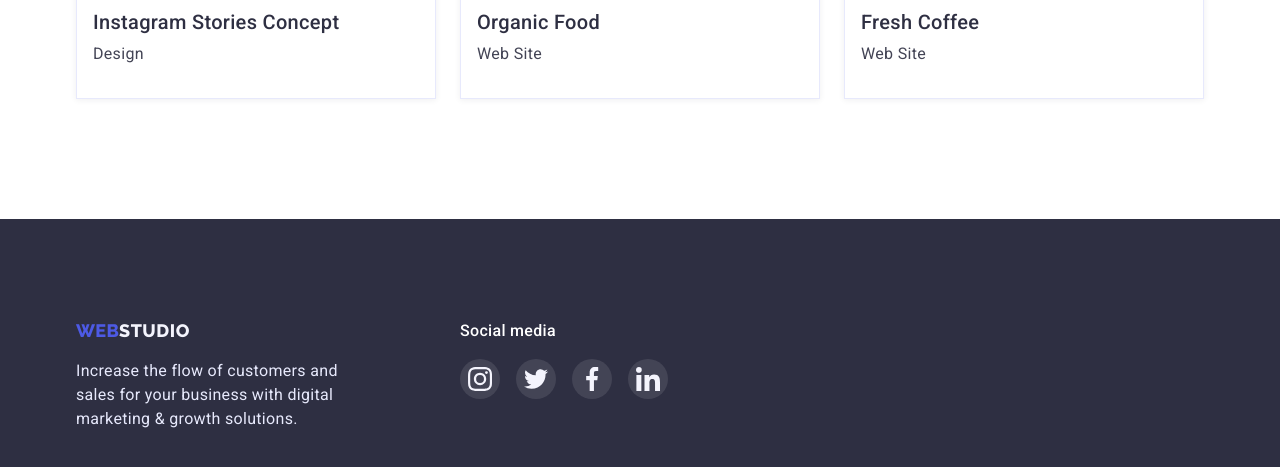
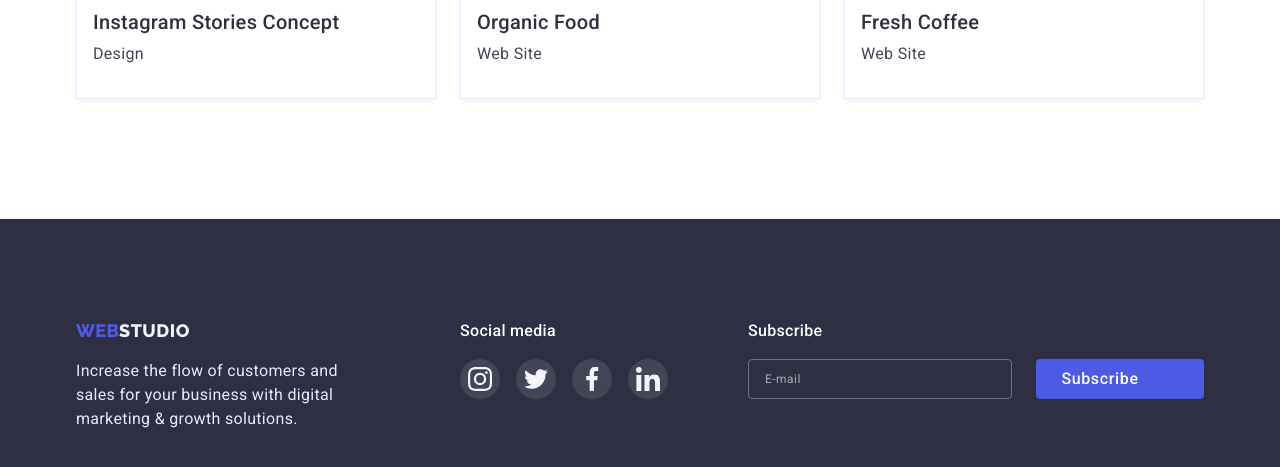
Before and after one commit to DenWWW/goit-markup-hw-07, a plain HTML site: page portfolio.html in a window 1280 px wide. Shown: the part 1502-1969 px from the top of the page. Drawn offline with nearby package versions, Linux system fonts and the light colour scheme.

Commit message:
adding to portfolio footer form

```diff
--- a/portfolio.html
+++ b/portfolio.html
@@ -279,7 +279,7 @@
 							Increase the flow of customers and sales for your business with digital marketing & growth solutions.
 						</p>
 					</li>
-					<li class="footer-item footer-social">
+					<li class="footer-social">
 						<h3 class="footer-title-social">Social media</h3>
 						<ul class="footer-soc-list list">
 							<li class="footer-soc-item"
@@ -308,6 +308,16 @@
 							></li>
 						</ul>
 					</li>
+					<li class="footer-form">
+						<p class="input-form-title">Subscribe</p>
+						<form class="footer-input-form">
+							<input type="email" class="footer-input" name="subscribe-email" placeholder="E-mail" />
+							<button type="submit" class="footer-btn">Subscribe
+								<svg class="send-icon" width="24" height="20">
+							<use href="./images/icons.svg#icon-send"></use>
+						</svg></button>
+						</form>
+					</li>
 				</ul>
 			</div>
 		</footer>
```
